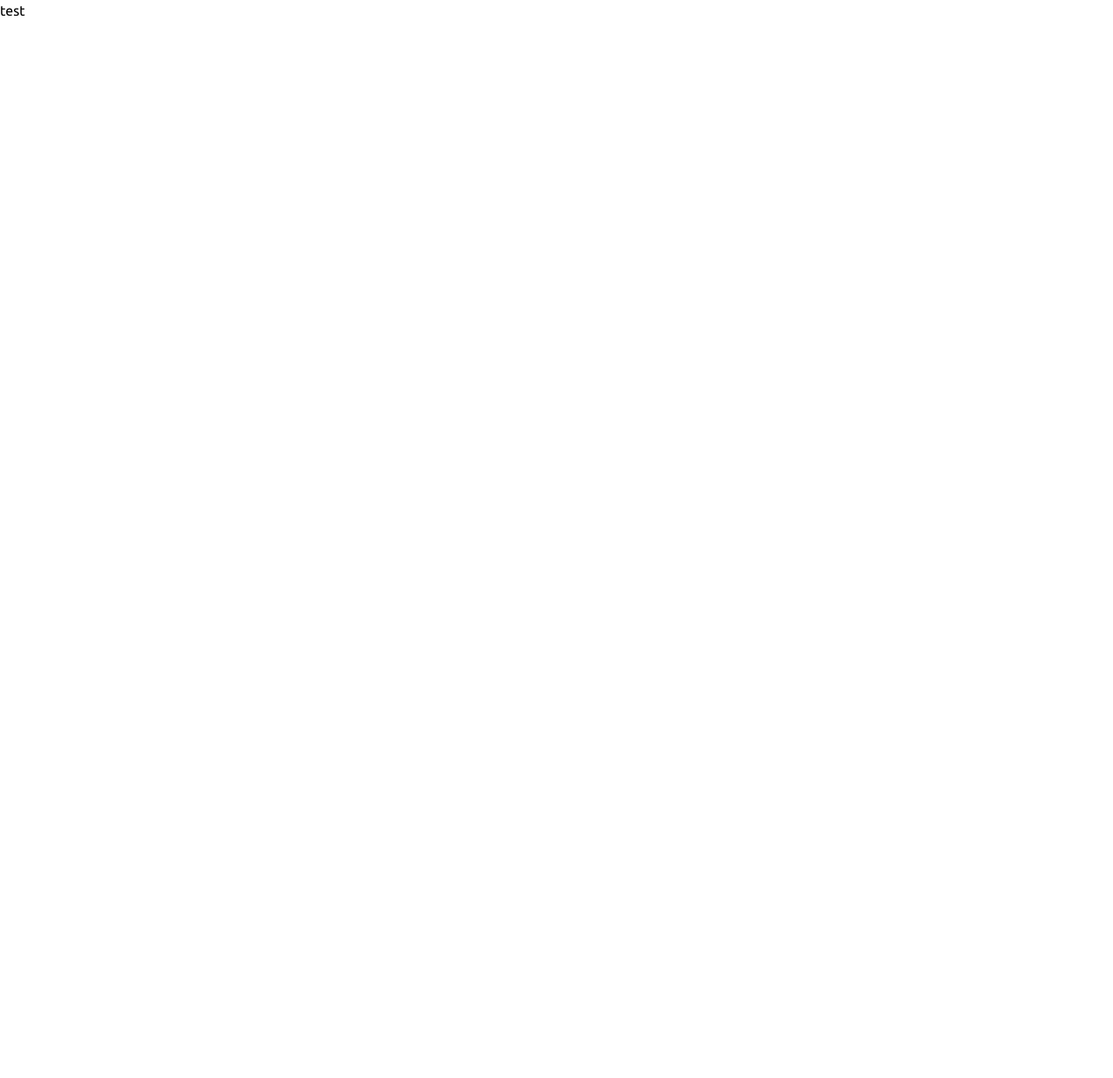
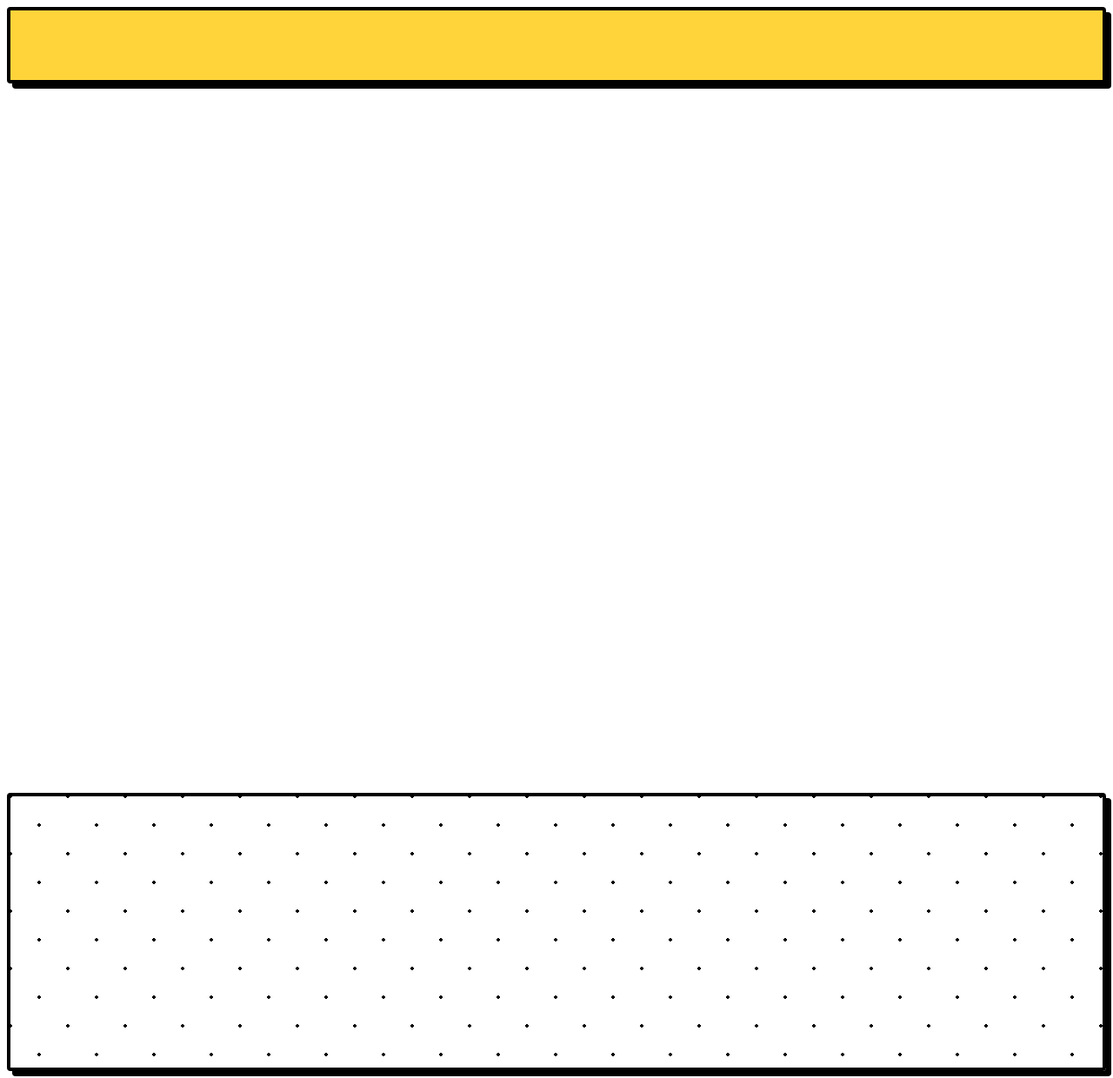
Before and after one commit to denverdelamasa/blog, a Next.js app: page / in a window 1280 px wide. Shown: the whole page at 87% size. Before the commit the page ends 800 px from the top, so only its background shows below. Built offline with nearby package versions, Linux system fonts and the light colour scheme.

Commit message:
feat: neo-brutalist design established

```diff
--- a/package.json
+++ b/package.json
@@ -24,6 +24,7 @@
     "@types/node": "^20",
     "@types/react": "^19",
     "@types/react-dom": "^19",
+    "daisyui": "^5.1.26",
     "eslint": "^9",
     "eslint-config-next": "15.5.4",
     "tailwindcss": "^4",
--- a/src/app/layout.tsx
+++ b/src/app/layout.tsx
@@ -1,4 +1,5 @@
 import './styles/globals.css';
+import './styles/footer-grid.css';
 
 import { Ubuntu } from 'next/font/google';
 
@@ -16,7 +17,7 @@ export default function RootLayout({
   return (
     <html lang="en">
       <body
-        className={ubuntu.className}
+        className={`${ubuntu.className}, bg-white`}
       >
         {children}
       </body>
--- a/src/app/page.tsx
+++ b/src/app/page.tsx
@@ -1,7 +1,13 @@
+import Navbar from "@/components/Navbar";
+import Footer from "@/components/Footer";
+
 export default function Home() {
   return (
-    <div className="container">
-      test
-    </div>
+    <>
+      <Navbar/>
+        <main className="min-h-[100vh]">
+        </main>
+      <Footer/>
+    </>
   );
 }
--- /dev/null
+++ b/src/app/styles/footer-grid.css
@@ -0,0 +1,6 @@
+.footer-grid {
+    background-image: radial-gradient(#000000 2px, transparent 2px), radial-gradient(#000000 2px, transparent 2px);
+    background-size: 66px 66px;
+    background-position: 0 0, 33px 33px;
+    background-color: rgba(255, 255, 255, 0);
+}
--- a/src/app/styles/globals.css
+++ b/src/app/styles/globals.css
@@ -1,6 +1,20 @@
 @import url('https://fonts.googleapis.com/css2?family=Ubuntu:wght@400;700&display=swap');
 @import "tailwindcss";
-
+@plugin "daisyui";
+html {
+  background: white;
+}
 body {
   font-family: 'Ubuntu', sans-serif !important;
 }
+
+.neo-brutalist {
+  border: 4px solid #000;
+  box-shadow: 6px 6px 0 #000;
+  transition: all 0.2s ease;
+  border-radius: 4px;
+}
+.neo-brutalist:hover {
+  box-shadow: 4px 4px 0 #000;
+  transform: translate(2px, 2px);
+}
--- /dev/null
+++ b/src/components/Footer.tsx
@@ -0,0 +1,9 @@
+export default function Footer() {
+  return (
+    <footer className="m-2 footer-grid min-h-[40vh] neo-brutalist">
+    <div className="max-w-screen-xl flex flex-wrap items-center justify-between mx-auto p-4 min-h-[10vh]">
+        <div></div>
+    </div>
+    </footer>
+  );
+}
--- a/src/components/Navbar.tsx
+++ b/src/components/Navbar.tsx
@@ -0,0 +1,11 @@
+export default function Navbar() {
+  return (
+
+
+<nav className="sticky m-2 bg-[#ffd43b] neo-brutalist">
+  <div className="max-w-screen-xl flex flex-wrap items-center justify-between mx-auto p-4 min-h-[10vh]">
+    <div></div>
+  </div>
+</nav>
+  );
+}
```
Also changed, not shown: 1 other file (tests, documents, lock files or other folders).
